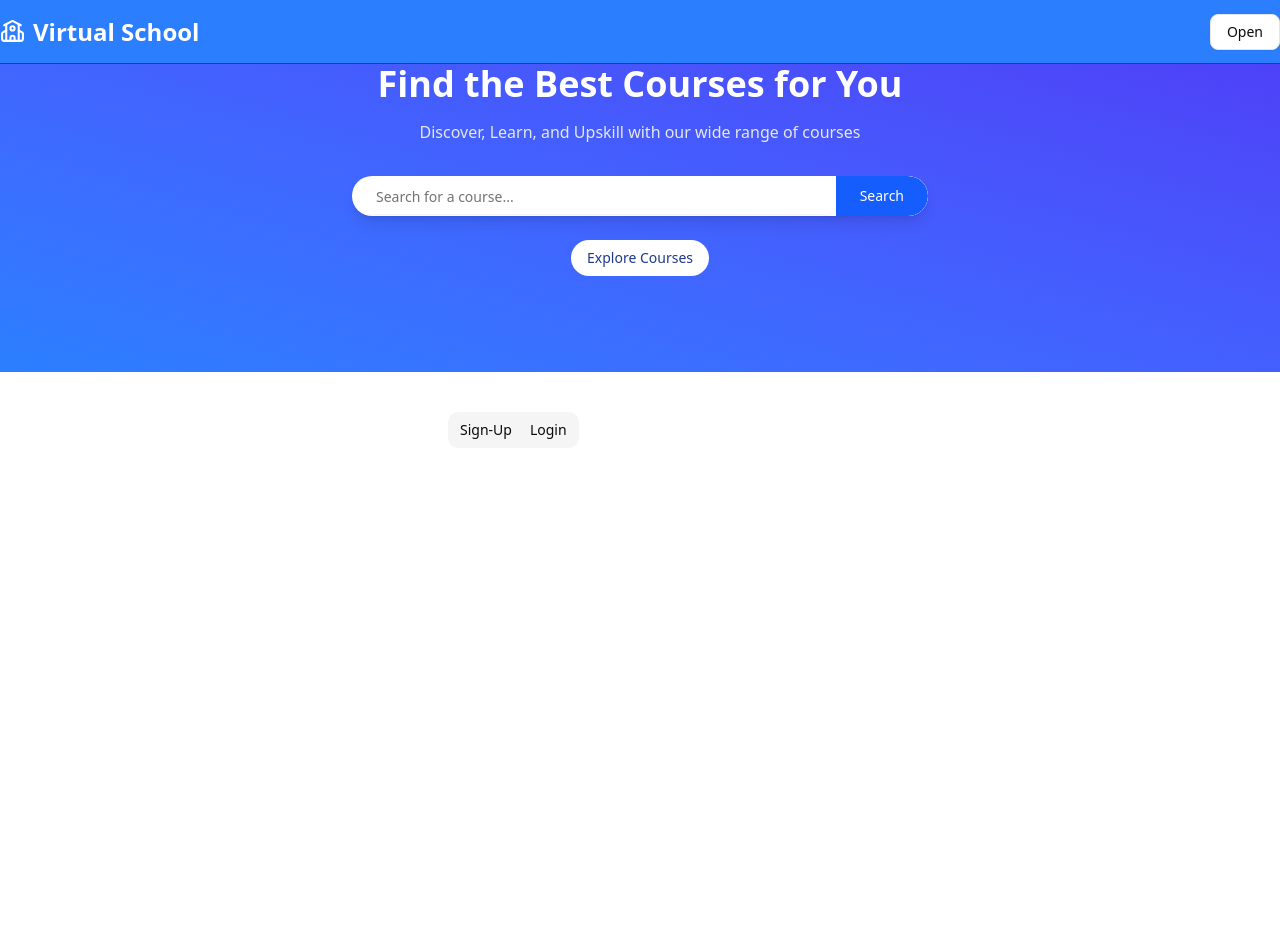
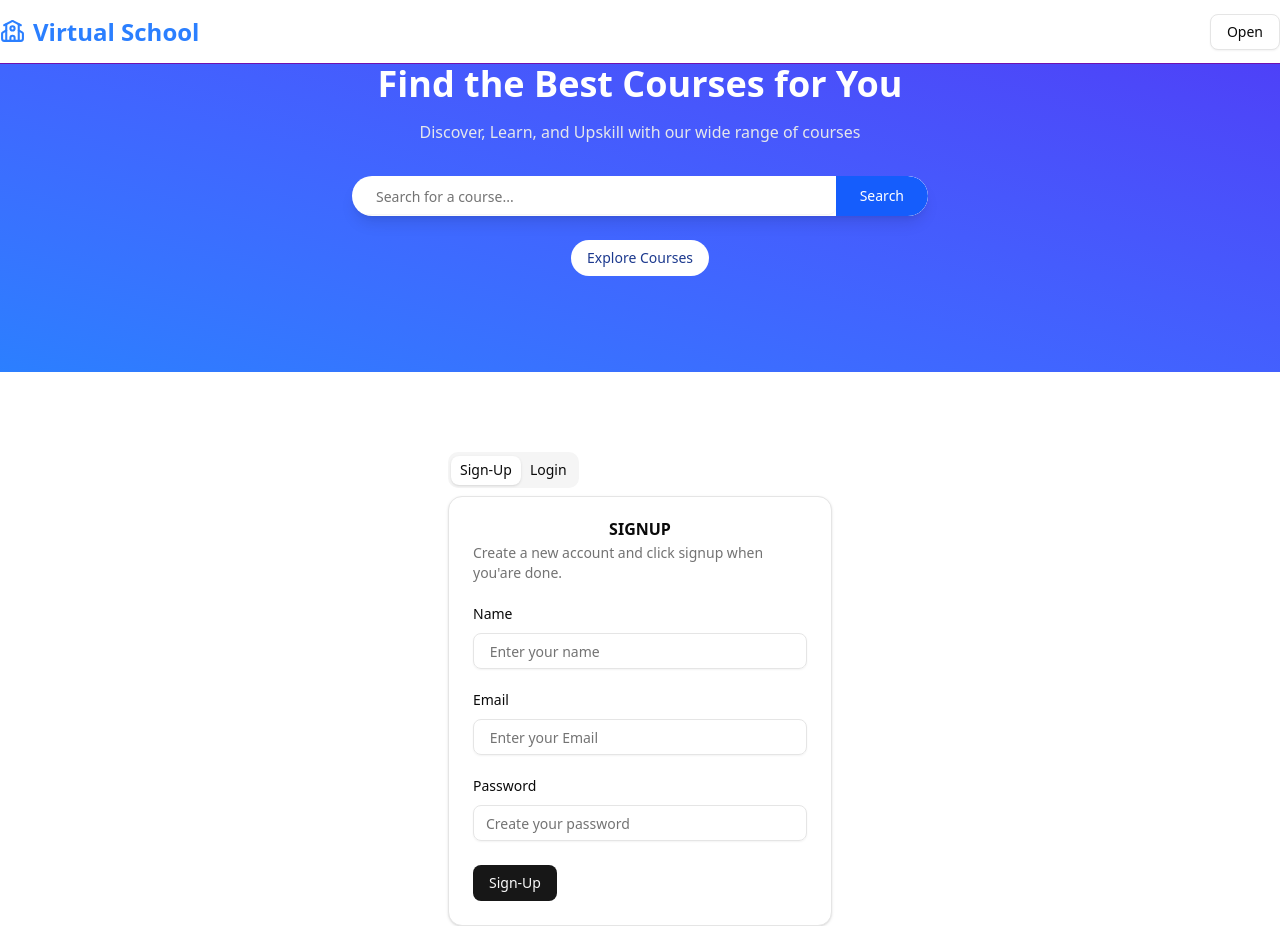
Before and after one commit to Mukeshy5/virtual-school, a React (Vite) app in the folder client/: page / in a window 1280 px wide. Before the commit the page ends 800 px from the top, so only its background shows below. Built offline with nearby package versions, Linux system fonts and the light colour scheme.

Commit message:
added navbar

```diff
--- a/client/src/components/Navbar.jsx
+++ b/client/src/components/Navbar.jsx
@@ -21,9 +21,9 @@ const Navbar = () => {
   const user = true;
   return (
     <>
-      <div className="h-16 dark:bg-[#0A0A0A]  border-b dark:border-b-gray-800 bg-blue-500 border-b-purple-800 fixed top-0 left-0 right-0 duration-300 z-10">
+      <div className="h-16 dark:bg-[#0A0A0A]  border-b dark:border-b-gray-800 bg-white border-b-purple-800 fixed top-0 left-0 right-0 duration-300 z-10">
         <div className="max-w-7xl mx-auto hidden h-full md:flex justify-between items-center gap-10">
-          <div className="text-white flex items-center gap-2">
+          <div className="text-blue-500 flex items-center gap-2">
             <School size={25} className="" />
             <h1 className="hidden md:block font-extrabold text-2xl ">
               Virtual School
@@ -34,7 +34,7 @@ const Navbar = () => {
             {user ? (
               <DropdownMenu>
                 <DropdownMenuTrigger asChild>
-                  <Button className={"cursor-pointer"} variant="outline">Open</Button>
+                  <Button variant="outline">Open</Button>
                 </DropdownMenuTrigger>
                 <DropdownMenuContent className="w-56" align="start">
                   <DropdownMenuLabel>My Account</DropdownMenuLabel>
--- a/client/src/components/ui/dropdown-menu.jsx
+++ b/client/src/components/ui/dropdown-menu.jsx
@@ -1,5 +1,4 @@
  "use client"
-
  import * as React from "react"
  import * as DropdownMenuPrimitive from "@radix-ui/react-dropdown-menu"
  import { Check, ChevronRight, Circle } from "lucide-react"
--- a/client/src/pages/Login.jsx
+++ b/client/src/pages/Login.jsx
@@ -1,5 +1,5 @@
 import { AppWindowIcon, CodeIcon } from "lucide-react";
-
+import React, { useState } from "react";
 import { Button } from "@/components/ui/button";
 import {
   Card,
@@ -14,17 +14,43 @@ import { Label } from "@/components/ui/label";
 import { Tabs, TabsContent, TabsList, TabsTrigger } from "@/components/ui/tabs";
 
 const Login = () => {
+  const [signUpInput, setsignUpInput] = useState({
+    name: "",
+    email: "",
+    password: "",
+  });
+
+  const [loginInput, setLoginInput] = useState({ email: "", password: "" });
+
+  // Track which tab is active
+  const [activeTab, setActiveTab] = useState("signUp");
+
+  const ChangeInputhandler = (e) => {
+    const { name, value } = e.target;
+    if (activeTab === "signUp") {
+      setsignUpInput({ ...signUpInput, [name]: value });
+    } else {
+      setLoginInput({ ...loginInput, [name]: value });
+    }
+  };
+
+  const handleRegistation = (type) =>{
+    const inputData = type === "signUp" ? signUpInput : loginInput;
+    // Here you can handle the registration or login logic
+    console.log(inputData);
+  }
+
   return (
-    <div className="flex w-full max-w-sm flex-col gap-6 justify-center mx-auto mt-10 cursor-pointer">
-      <Tabs defaultValue="account">
+    <div className="flex w-full max-w-sm flex-col gap-6 justify-center mx-auto mt-20">
+      <Tabs defaultValue="signUp" onValueChange={setActiveTab}>
         <TabsList>
           <TabsTrigger value="signUp">Sign-Up</TabsTrigger>
           <TabsTrigger value="login">Login</TabsTrigger>
         </TabsList>
         <TabsContent value="signUp">
-          <Card>
-            <CardHeader>
-              <CardTitle>signUp</CardTitle>
+          <Card className="">
+            <CardHeader className="">
+              <CardTitle className= "flex justify-center items-center uppercase">signUp</CardTitle>
               <CardDescription>
                 Create a new account and click signup when you'are done.
               </CardDescription>
@@ -32,44 +58,81 @@ const Login = () => {
             <CardContent className="grid gap-6">
               <div className="grid gap-3">
                 <Label htmlFor="tabs-demo-name">Name</Label>
-                <Input id="tabs-demo-name" defaultValue="Name" />
+                <Input
+                  type="text"
+                  name="name"
+                  value={signUpInput.name}
+                  onChange={ChangeInputhandler}
+                  placeholder=" Enter your name"
+                  required
+                />
               </div>
               <div className="grid gap-3">
-                <Label htmlFor="tabs-demo-username">Username</Label>
-                <Input id="tabs-demo-username" defaultValue="@peduarte" />
+                <Label htmlFor="Email">Email</Label>
+                <Input
+                  type="email"
+                  name="email"
+                  value={signUpInput.email}
+                  onChange={ChangeInputhandler}
+                  placeholder=" Enter your Email"
+                  required
+                />
+              </div>
+              <div className="grid gap-3">
+                <Label htmlFor="tabs-demo-name">Password</Label>
+                <Input
+                  type="password"
+                  name="password"
+                  value={signUpInput.password}
+                  onChange={ChangeInputhandler}
+                  placeholder="Create your password"
+                  required
+                />
               </div>
             </CardContent>
             <CardFooter className="flex justify-start">
-              <Button>Sign-Up</Button>
+              <Button onClick={() => handleRegistation('signUp')}>Sign-Up</Button>
             </CardFooter>
           </Card>
         </TabsContent>
         <TabsContent value="login">
           <Card>
             <CardHeader>
-              <CardTitle>login</CardTitle>
-              <CardDescription>
-                Enter your details and loging.
-              </CardDescription>
+              <CardTitle className= "flex justify-center items-center uppercase">login</CardTitle>
+              <CardDescription>Enter your details and loging.</CardDescription>
             </CardHeader>
             <CardContent className="grid gap-6">
               <div className="grid gap-3">
-                <Label htmlFor="tabs-demo-current">Current password</Label>
-                <Input id="tabs-demo-current" type="password" />
+                <Label htmlFor="tabs-demo-current">Enter Email</Label>
+                <Input
+                  type="email"
+                  name="email"
+                  value={loginInput.email}
+                  onChange={ChangeInputhandler}
+                  placeholder=" Enter your Email"
+                  required
+                />
               </div>
               <div className="grid gap-3">
-                <Label htmlFor="tabs-demo-new">New password</Label>
-                <Input id="tabs-demo-new" type="password" />
+                <Label htmlFor="tabs-demo-new">Your password</Label>
+                <Input
+                  type="password"
+                  name="password"
+                  value={loginInput.password}
+                  onChange={ChangeInputhandler}
+                  placeholder="Password"
+                  required
+                />
               </div>
             </CardContent>
             <CardFooter className="flex justify-start">
-              <Button>Login</Button>
+              <Button onClick={() => handleRegistation('login')}>Login</Button>
             </CardFooter>
           </Card>
         </TabsContent>
       </Tabs>
     </div>
   );
-}
+};
 
-export default Login
+export default Login;
--- a/client/src/pages/admin/student/HeroSection.jsx
+++ b/client/src/pages/admin/student/HeroSection.jsx
@@ -1,5 +1,5 @@
+import { Input } from "@/components/ui/input";
 import React from "react";
-import { Input } from "@/components/ui/input";
 import { Button } from "@/components/ui/button";
 
 const HeroSection = () => {
```
Also changed, not shown: client/src/App.jsx (+8 -12 lines).
